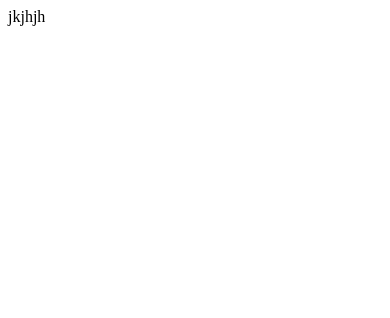
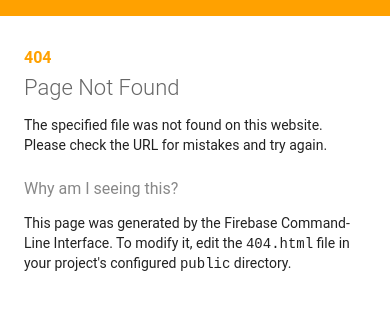
Before and after one commit to lucieleqm/Forum-Estacio, a plain HTML site: page chat.html in a window 390 px wide. Drawn offline with Linux system fonts and the light colour scheme.

Commit message:
404 chat

```diff
--- a/chat.html
+++ b/chat.html
@@ -1,13 +1,102 @@
 <!DOCTYPE html>
-<html lang="en">
+<html>
+
 <head>
-    <meta charset="UTF-8">
-    <meta http-equiv="X-UA-Compatible" content="IE=edge">
-    <meta name="viewport" content="width=device-width, initial-scale=1.0">
-    <title>CHAT</title>
-    <link rel="shortcut icon" href="favicon/favicon.ico" type="image/x-icon">
+  <meta charset="utf-8">
+  <meta name="viewport" content="width=device-width, initial-scale=1">
+  <title>Page Not Found</title>
+
+  <style media="screen">
+    body {
+      background: #ECEFF1;
+      color: rgba(0, 0, 0, 0.87);
+      font-family: Roboto, Helvetica, Arial, sans-serif;
+      margin: 0;
+      padding: 0;
+    }
+
+    #message {
+      background: white;
+      max-width: 360px;
+      margin: 100px auto 16px;
+      padding: 32px 24px 16px;
+      border-radius: 3px;
+    }
+
+    #message h3 {
+      color: #888;
+      font-weight: normal;
+      font-size: 16px;
+      margin: 16px 0 12px;
+    }
+
+    #message h2 {
+      color: #ffa100;
+      font-weight: bold;
+      font-size: 16px;
+      margin: 0 0 8px;
+    }
+
+    #message h1 {
+      font-size: 22px;
+      font-weight: 300;
+      color: rgba(0, 0, 0, 0.6);
+      margin: 0 0 16px;
+    }
+
+    #message p {
+      line-height: 140%;
+      margin: 16px 0 24px;
+      font-size: 14px;
+    }
+
+    #message a {
+      display: block;
+      text-align: center;
+      background: #039be5;
+      text-transform: uppercase;
+      text-decoration: none;
+      color: white;
+      padding: 16px;
+      border-radius: 4px;
+    }
+
+    #message,
+    #message a {
+      box-shadow: 0 1px 3px rgba(0, 0, 0, 0.12), 0 1px 2px rgba(0, 0, 0, 0.24);
+    }
+
+    #load {
+      color: rgba(0, 0, 0, 0.4);
+      text-align: center;
+      font-size: 13px;
+    }
+
+    @media (max-width: 600px) {
+
+      body,
+      #message {
+        margin-top: 0;
+        background: white;
+        box-shadow: none;
+      }
+
+      body {
+        border-top: 16px solid #ffa100;
+      }
+    }
+  </style>
 </head>
+
 <body>
-    jkjhjh
+  <div id="message">
+    <h2>404</h2>
+    <h1>Page Not Found</h1>
+    <p>The specified file was not found on this website. Please check the URL for mistakes and try again.</p>
+    <h3>Why am I seeing this?</h3>
+    <p>This page was generated by the Firebase Command-Line Interface. To modify it, edit the <code>404.html</code> file
+      in your project's configured <code>public</code> directory.</p>
+  </div>
 </body>
+
 </html>
```
